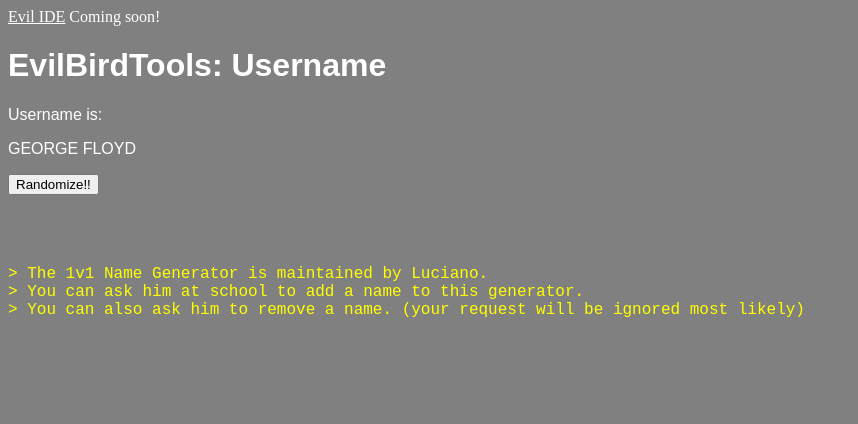
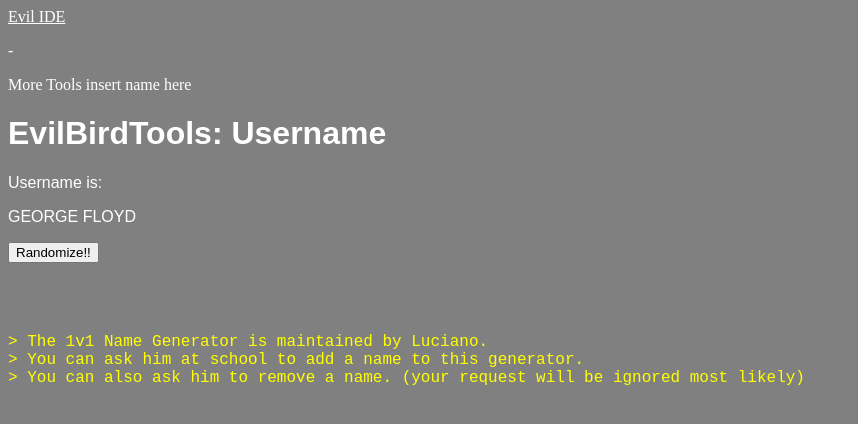
Before and after one commit to EvilBirdSoftware/1v1-Name-Generator, a plain HTML site: page index.html in a window 1280 px wide. Shown: the whole page, without its empty margins (0-858 px from the left). Drawn offline with Linux system fonts and the light colour scheme.

Commit message:
Update index.html

```diff
--- a/index.html
+++ b/index.html
@@ -1,7 +1,11 @@
 <html>
       <TITLE>EvilBirdTools: Username</TITLE>
         <body style="background-color:Gray;">
-               <a style="color: white; 'Times New Roman', serif;" href="https://evilbirdsoftware.github.io/Evil-IDE/" target="_blank">Evil IDE</a> <a style="color: white; 'Times New Roman', serif; href="https://evilbirdsoftware.github.io/tools" target="_blank">Coming soon!</a>
+               <a style="color: white; 'Times New Roman', serif;" href="https://evilbirdsoftware.github.io/Evil-IDE/" target="_blank">Evil IDE</a>
+              <p style="color: white; 'Times New Roman', serif;"> - </p>
+              <a style="color: white; 'Times New Roman', serif; href="https://evilbirdsoftware.github.io/tools" target="_blank">More Tools</a>
+              <p style="color: white; 'Times New Roman', serif;" hidden> - </p>
+                <a style="color: white; 'Times New Roman', serif; hidden href="https://evilbirdsoftware.github.io/" target="_blank">insert name here</a>
     <H1 style="color: white; font-family:arial;">EvilBirdTools: Username</H1>
 
   <p style="color: white; font-family:arial;">Username is:</p>
```
